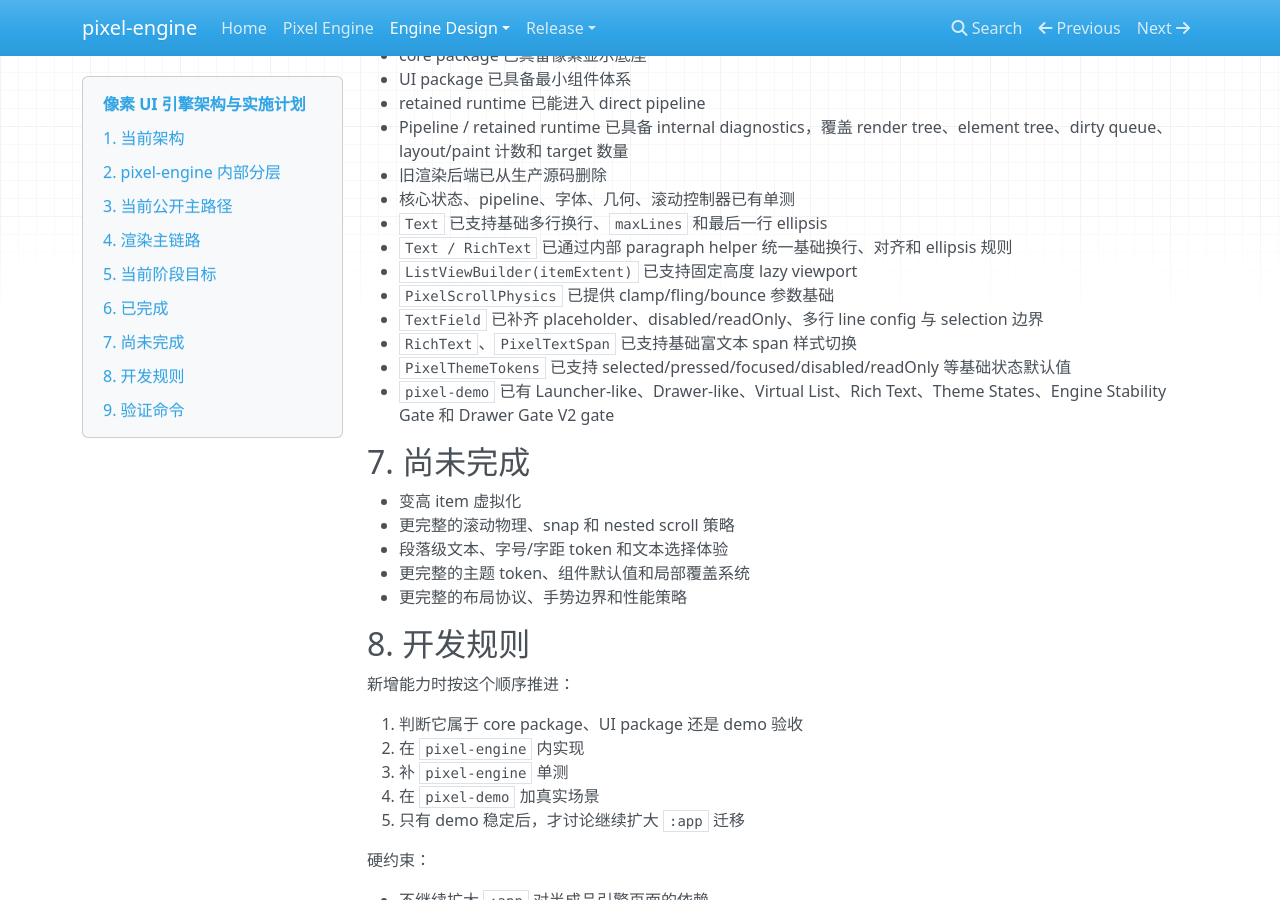
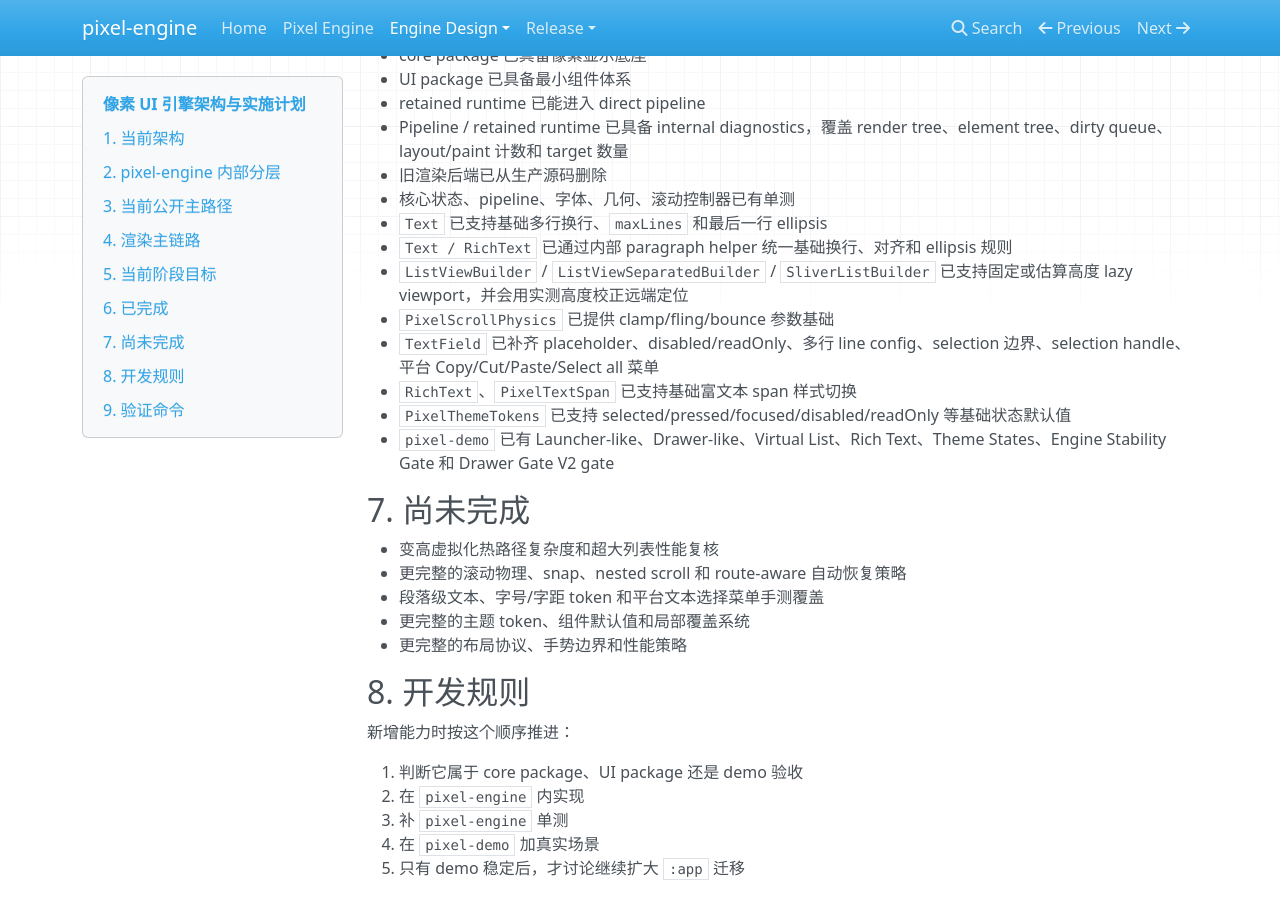
Before and after one commit to Xiang-4422/PixelLauncher, an MkDocs documentation site: the page built from docs/design/engine/像素UI引擎架构与实施计划.md, in a window 1280 px wide and 900 px high, scrolled down 3483 px. Built offline with MkDocs 1.6.1, drawn with Linux system fonts in a browser that asks for light colours; nearby versions of some CDN libraries.

Commit message:
docs：刷新剩余路线图事实

```diff
--- a/docs/design/engine/像素UI引擎架构与实施计划.md
+++ b/docs/design/engine/像素UI引擎架构与实施计划.md
@@ -166,18 +166,18 @@ Widget
 - 核心状态、pipeline、字体、几何、滚动控制器已有单测
 - `Text` 已支持基础多行换行、`maxLines` 和最后一行 ellipsis
 - `Text / RichText` 已通过内部 paragraph helper 统一基础换行、对齐和 ellipsis 规则
-- `ListViewBuilder(itemExtent)` 已支持固定高度 lazy viewport
+- `ListViewBuilder` / `ListViewSeparatedBuilder` / `SliverListBuilder` 已支持固定或估算高度 lazy viewport，并会用实测高度校正远端定位
 - `PixelScrollPhysics` 已提供 clamp/fling/bounce 参数基础
-- `TextField` 已补齐 placeholder、disabled/readOnly、多行 line config 与 selection 边界
+- `TextField` 已补齐 placeholder、disabled/readOnly、多行 line config、selection 边界、selection handle、平台 Copy/Cut/Paste/Select all 菜单
 - `RichText`、`PixelTextSpan` 已支持基础富文本 span 样式切换
 - `PixelThemeTokens` 已支持 selected/pressed/focused/disabled/readOnly 等基础状态默认值
 - `pixel-demo` 已有 Launcher-like、Drawer-like、Virtual List、Rich Text、Theme States、Engine Stability Gate 和 Drawer Gate V2 gate
 
 ## 7. 尚未完成
 
-- 变高 item 虚拟化
-- 更完整的滚动物理、snap 和 nested scroll 策略
-- 段落级文本、字号/字距 token 和文本选择体验
+- 变高虚拟化热路径复杂度和超大列表性能复核
+- 更完整的滚动物理、snap、nested scroll 和 route-aware 自动恢复策略
+- 段落级文本、字号/字距 token 和平台文本选择菜单手测覆盖
 - 更完整的主题 token、组件默认值和局部覆盖系统
 - 更完整的布局协议、手势边界和性能策略
 
```
Also changed, not shown: pixel-engine/docs/演进规划/动画方向.md (+5 -4 lines).
